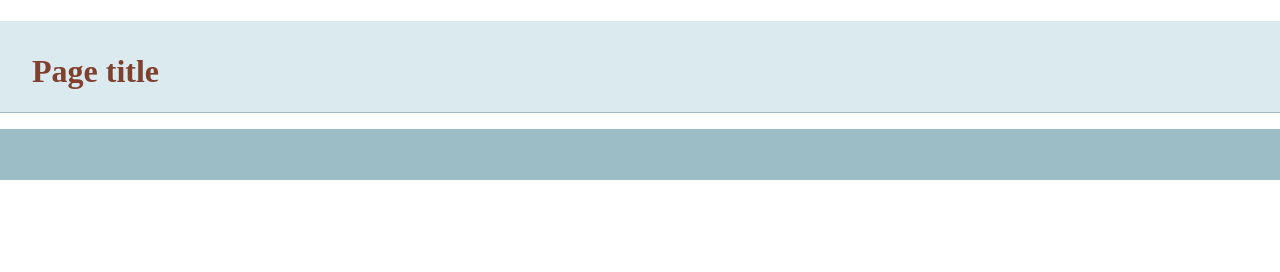
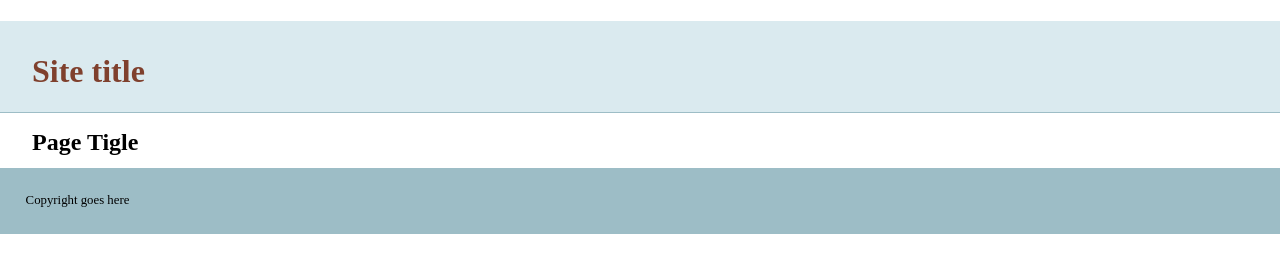
Before and after one commit to foryouandme/git-basics, a plain HTML site: page index.html in a window 1280 px wide. Drawn offline with nearby package versions, Linux system fonts and the light colour scheme.

Commit message:
added more info to template

```diff
--- a/index.html
+++ b/index.html
@@ -14,13 +14,13 @@
     </head>
     <body>
     <header>
-	<h1>Page title</h1>
+	<h1>Site title</h1>
     </header>
     <nav id="pageNav">
     </nav>
-    <main>
+    <main><h2>Page Tigle</h2>
     </main>
-    <footer>
+    <footer>Copyright goes here
     </footer>
         <script>
 //use the modernizr load to load up external scripts. This will load the scripts asynchronously, but the order listed matters. Although it will load all scripts in parallel, it will execute them in the order listed
```
